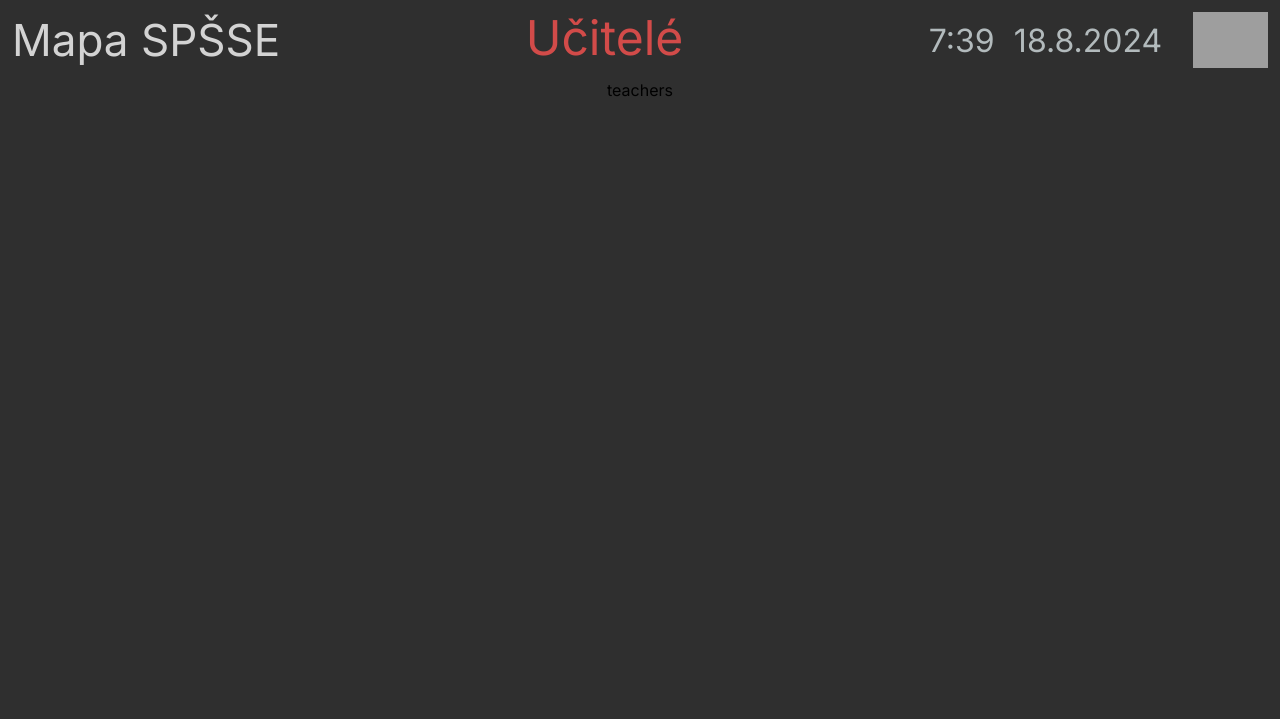
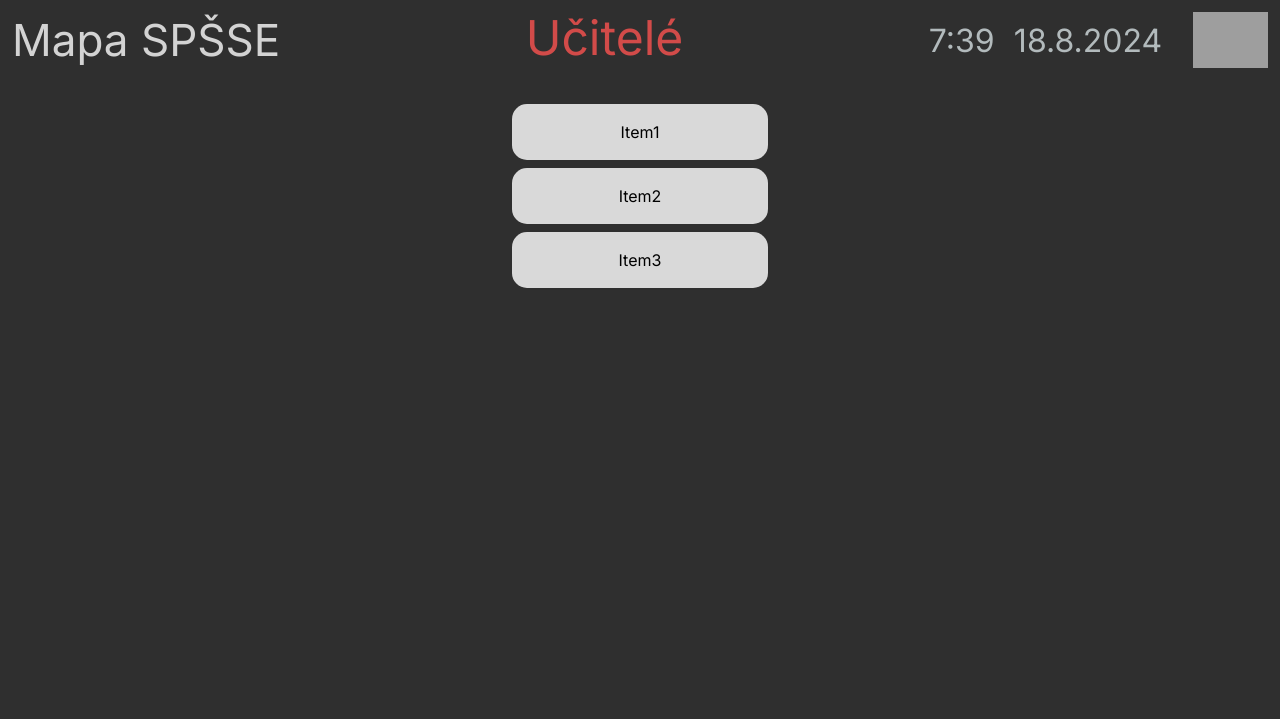
Before and after one commit to DuklaLabs/DuklaMaps, a Flask app: page / in a window 1280 px wide, after a click that opens the changed part. Shown: the top 719 px of the page. Run offline with Flask 2, Linux system fonts and the light colour scheme; grey boxes are pictures that could not be loaded.

Commit message:
list-zaklad

```diff
--- a/static/styles.css
+++ b/static/styles.css
@@ -73,6 +73,24 @@ body {
     flex-direction: row;
     background-color: #2f2f2f;
 }
+.styled-list {
+    list-style-type: none;
+    padding-left: 0;
+}
+
+.styled-list li {
+    width: 20vw;
+    height: 7vh;
+    margin: 1vh;
+    display: flex;
+    justify-content: center;
+    align-items: center;
+    font-family: 'Inter', sans-serif;
+    font-size: 16px;
+    background-color: #d9d9d9;
+    border-radius: 15px;
+}
+
 .menu-name {
     color: #d24b49;
     height: 80%;
--- a/templates/index.html
+++ b/templates/index.html
@@ -4,6 +4,8 @@
     <meta name="viewport" content="width=device-width, initial-scale=1.0">
 
     <link rel="stylesheet" type="text/css" href="{{ url_for('static', filename='styles.css') }}">
+    <!--pro live server-->
+    <link rel="stylesheet" type="text/css" href="../static/styles.css">
 
     <link rel="preconnect" href="https://fonts.googleapis.com">
     <link rel="preconnect" href="https://fonts.gstatic.com" crossorigin>
@@ -87,7 +89,11 @@
 
         <!--teachers-->
         <div class="menu" id="teachers">
-            teachers
+            <ol class="styled-list">
+                <li>Item1</li>
+                <li>Item2</li>
+                <li>Item3</li>
+            </ol>
         </div>
 
         <!--classes-->
@@ -119,5 +125,7 @@
     </nav>
 
     <script src="{{ url_for('static', filename='script.js') }}"></script>
+    <!--pro live server-->
+    <script src="../static/script.js"></script>
 </body>
 </html>
```
